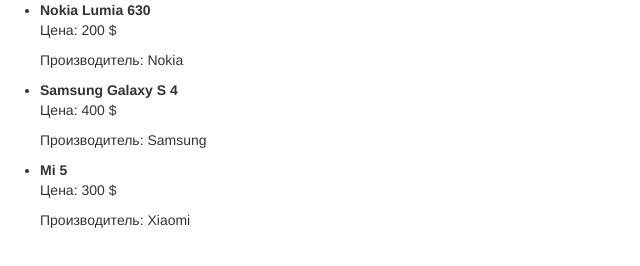
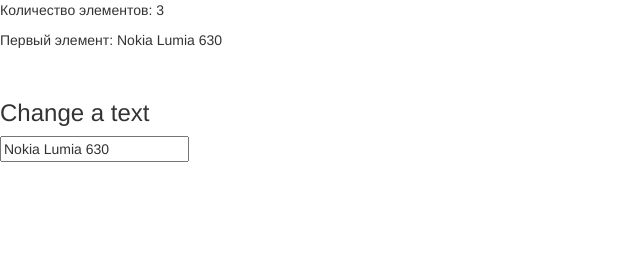
Before and after one commit to avtor31/First-steps-in-AngularJS, a website: page app/index.html in a window 1280 px wide. Shown: the whole page, without its empty margins (0-640 px from the left). Drawn offline with nearby package versions, Linux system fonts and the light colour scheme; some packages are replaced by stand-ins of ours.

Commit message:
3 - data binding

```diff
--- a/app/index.html
+++ b/app/index.html
@@ -19,13 +19,11 @@
 </head>
 <body>
 <div ng-controller="phoneController">
-  <ul>
-    <li ng-repeat="phone in phones">
-      <b>{{phone.name}}</b>
-      <p>Цена: {{phone.price}} $</p>
-      <p>Производитель: {{phone.company.name}}</p>
-    </li>
-  </ul>
+  <p>Количество элементов: <span ng-bind="phones.length"></span></p>
+  <p>Первый элемент: <span ng-bind="phones[0].name"></span></p>
+  <br/>
+  <h3>Change a text</h3>
+  <input type="text" ng-model="phones[0].name"/>
 </div>
 </body>
 </html>
```
Also changed, not shown: README.md.
